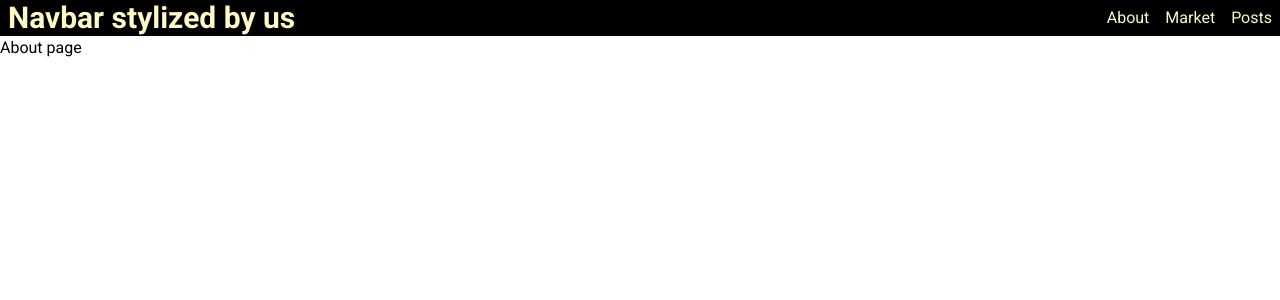
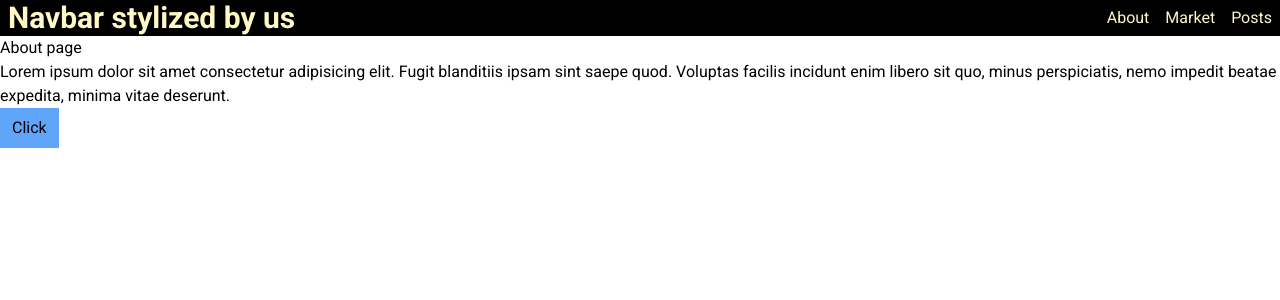
Before and after one commit to flan02/course-nextjs, a Next.js app: page /about in a window 1280 px wide. Shown: the top 300 px of the page. Built offline with nearby package versions, Linux system fonts and the light colour scheme.

Commit message:
Trabajamos con next-navigation y su userouter, useparams para acceder a datos de la url desde el cliente. Continuamos con ROUTE HANDLER.

```diff
--- a/src/app/about/page.jsx
+++ b/src/app/about/page.jsx
@@ -1,4 +1,13 @@
+"use client";
+
 import Navbar from "@/components/Navbar";
+
+//! La etiqueta link solo redirecciona no puede ejecutar funciones
+import Link from "next/link";
+//! Los hooks no funcionan en el componente servidor
+import { useRouter, useParams, useSearchParams } from "next/navigation";
+//? useParams -> Obtiene los parametros de la url
+//? useSearchParams -> Obtiene los parametros de la url en formato de objeto
 
 export const metadata = {
   title: "About | HomePage",
@@ -6,10 +15,33 @@ export const metadata = {
 };
 
 const About = () => {
+  const router = useRouter();
   return (
     <>
       <Navbar />
       <h1>About page</h1>
+      <p>
+        Lorem ipsum dolor sit amet consectetur adipisicing elit. Fugit
+        blanditiis ipsam sint saepe quod. Voluptas facilis incidunt enim libero
+        sit quo, minus perspiciatis, nemo impedit beatae expedita, minima vitae
+        deserunt.
+      </p>
+      {/*
+      <Link href="/">
+        <button className="bg-blue-400 px-3 py-2 ">Click</button>
+      </Link>
+      */}
+      <button
+        onClick={() => {
+          //query to the server o bbdd. To redirect we use next/navigation
+          //console.log("from client with useRouter");
+          alert("Redirect from client");
+          router.push("/");
+        }}
+        className="bg-blue-400 px-3 py-2 "
+      >
+        Click
+      </button>
     </>
   );
 };
--- a/src/app/page.jsx
+++ b/src/app/page.jsx
@@ -39,8 +39,8 @@ export const metadata = {
 export default function Home() {
   return (
     <>
+      <Navbar />
       <h1>NEXTJS COURSE</h1>
-      <Navbar />
 
       {/* Users es un componente Client */}
       <Users />
--- /dev/null
+++ b/src/app/users/[userId]/page.jsx
@@ -0,0 +1,26 @@
+"use client";
+
+//! Si queremos acceder al valor de params antes de q recargue la pagina necesitaremos un HOOK
+import { useParams } from "next/navigation";
+//TODO lo necesitamos p/ componentes q quiere acceder al params en el q estamos
+
+//function UserPage({ params }) {
+function UserPage() {
+  //console.log(params);
+  const params = useParams();
+  console.log("El params es: ", params);
+  return (
+    <div>
+      <h1>UserPage</h1>
+      <button
+        onClick={() => {
+          console.log("it works");
+        }}
+      >
+        click
+      </button>
+    </div>
+  );
+}
+
+export default UserPage;
--- /dev/null
+++ b/src/app/users/page.jsx
@@ -0,0 +1,7 @@
+import React from "react";
+
+function Users() {
+  return <div>Users</div>;
+}
+
+export default Users;
--- a/src/components/Postcard.jsx
+++ b/src/components/Postcard.jsx
@@ -1,10 +1,13 @@
 "use client";
 import Link from "next/link";
 
-//TODO Es un RCC
+//? Nos permite acceder a lo que este en la URL desde el clientside
+import { useParams } from "next/navigation";
 
 //! No es necesario importar el key
-const Postcard = ({ post, key }) => {
+const Postcard = ({ post }) => {
+  const params = useParams();
+  console.log(params);
   return (
     <div className="bg-gray-950 p-10 text-fuchsia-300">
       <Link href={`/posts/${post.id}`} className="text-fuchsia-400">
```
